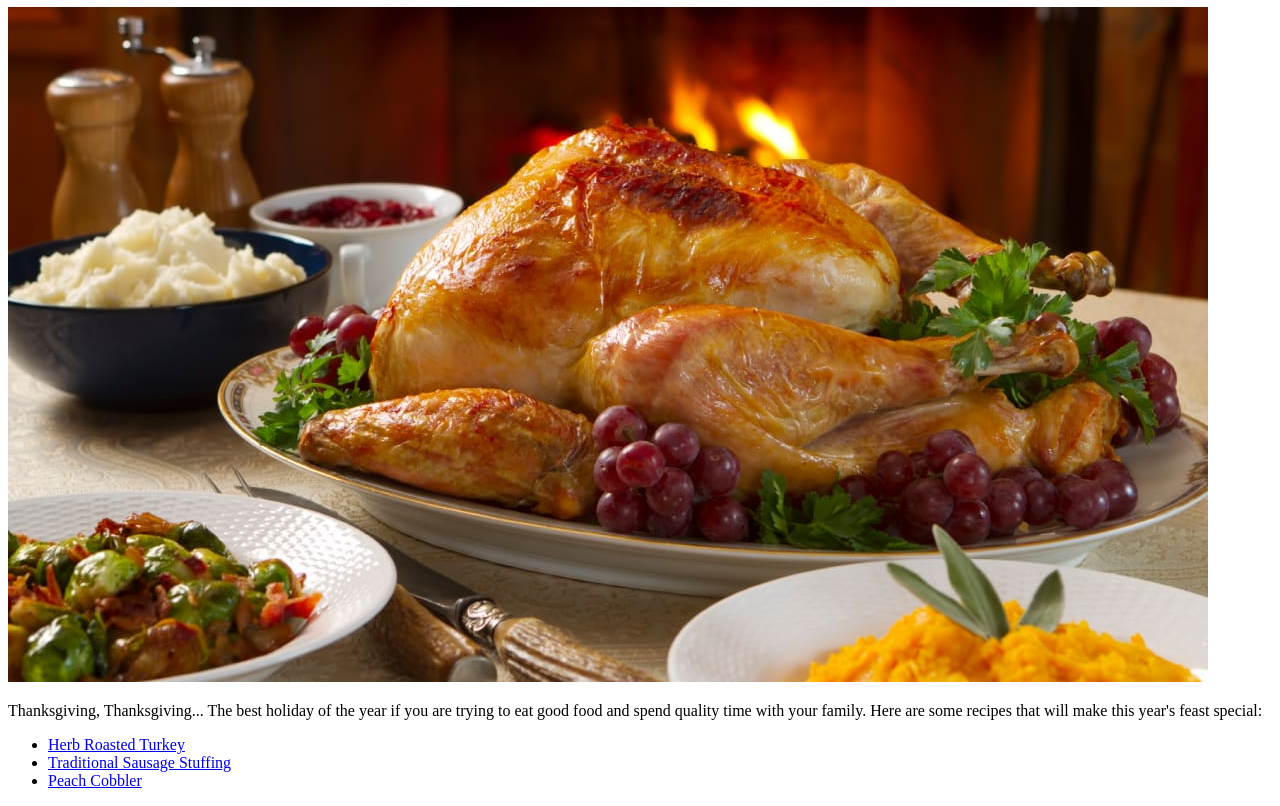
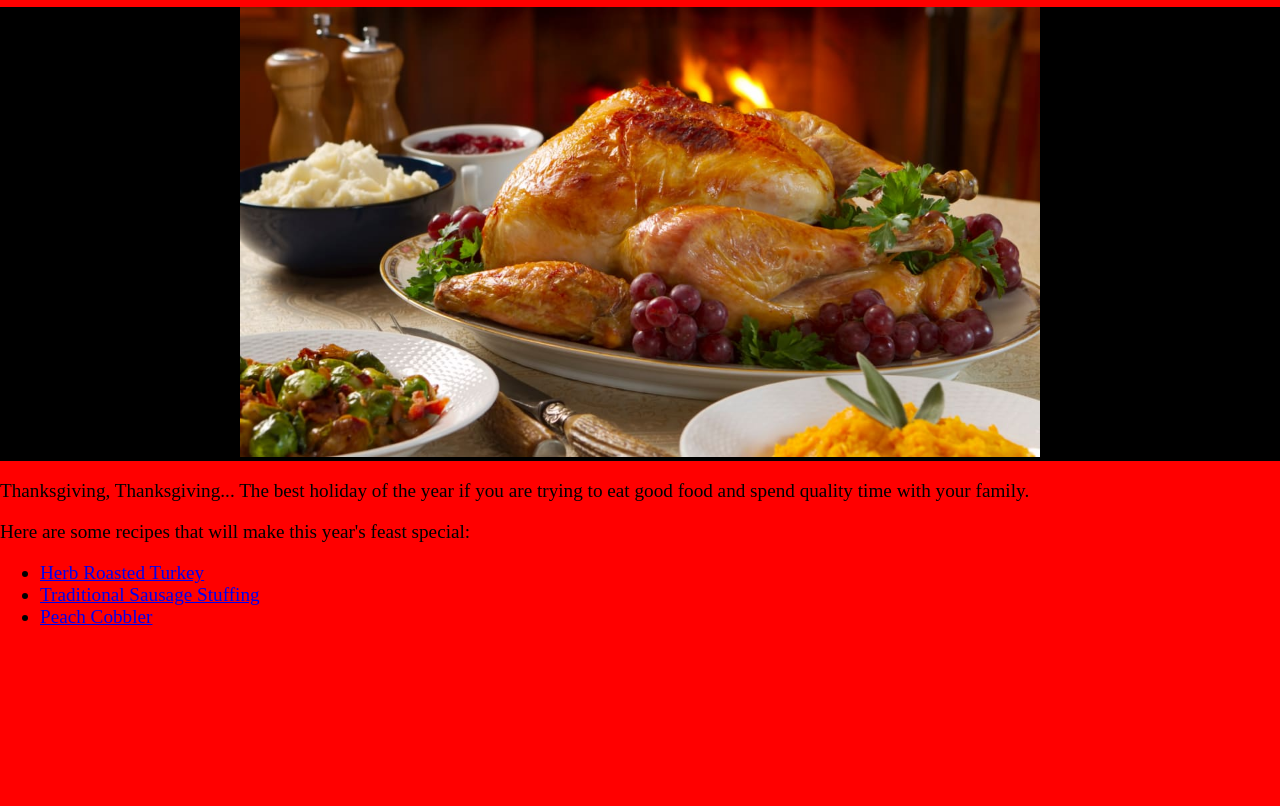
Before and after one commit to luisg5/odin-recipes, a plain HTML site: page index.html in a window 1280 px wide. Shown: the part 73-879 px from the top of the page. After the commit the page ends 800 px from the top, so only its background shows below. Drawn offline with Linux system fonts and the light colour scheme.

Commit message:
Add some styling.

```diff
--- /dev/null
+++ b/css/master.css
@@ -0,0 +1,37 @@
+* {
+
+}
+
+body {
+  background-color: red;
+  margin-left: 0;
+  margin-right: 0;
+}
+
+.title,
+.img-container {
+  text-align: center;
+}
+
+.img-container {
+  background-color: black;
+}
+
+.main-img {
+  height: auto;
+  width: 800px;
+}
+
+.text-container {
+  /* text-align: left; */
+}
+
+.text-container {
+  font-size: 1.2em;
+}
+
+.recipe-list li {
+  /* width: 120px; */
+  /* color: red; */
+  /* border: 2px solid white; */
+}
--- a/index.html
+++ b/index.html
@@ -5,24 +5,33 @@
 <head>
   <meta charset="UTF-8">
   <title>Thanksgiving Recipes</title>
+  <link rel="stylesheet" href="./css/master.css">
 </head>
 
 <body>
-  <h1>Thanksgiving Recipes</h1>
+  <h1 class="title">Thanksgiving Recipes</h1>
 
-  <img src="images/thanksgivingfeast.jpeg" alt="Thanksgiving Meal Image.">
+  <div class="img-container">
+    <img class="main-img" src="images/thanksgivingfeast.jpeg" alt="Thanksgiving Meal Image.">
+  </div>
 
+  <div class="text-container">
     <p>
       Thanksgiving, Thanksgiving... The best holiday of the year if you are trying
-    to eat good food and spend quality time with your family. Here are some
+      to eat good food and spend quality time with your family.
+    </p>
+    <p>
+      Here are some
       recipes that will make this year's feast special:
     </p>
 
-  <ul>
+    <ul class="recipe-list">
       <li><a href="recipes/roastturkey.html">Herb Roasted Turkey</a></li>
       <li><a href="recipes/stuffing.html">Traditional Sausage Stuffing</a></li>
       <li><a href="recipes/peachcobbler.html">Peach Cobbler</a></li>
     </ul>
+  </div>
+
 </body>
 
 </html>
```
Lines whose indentation alone changed are shown as unchanged.
